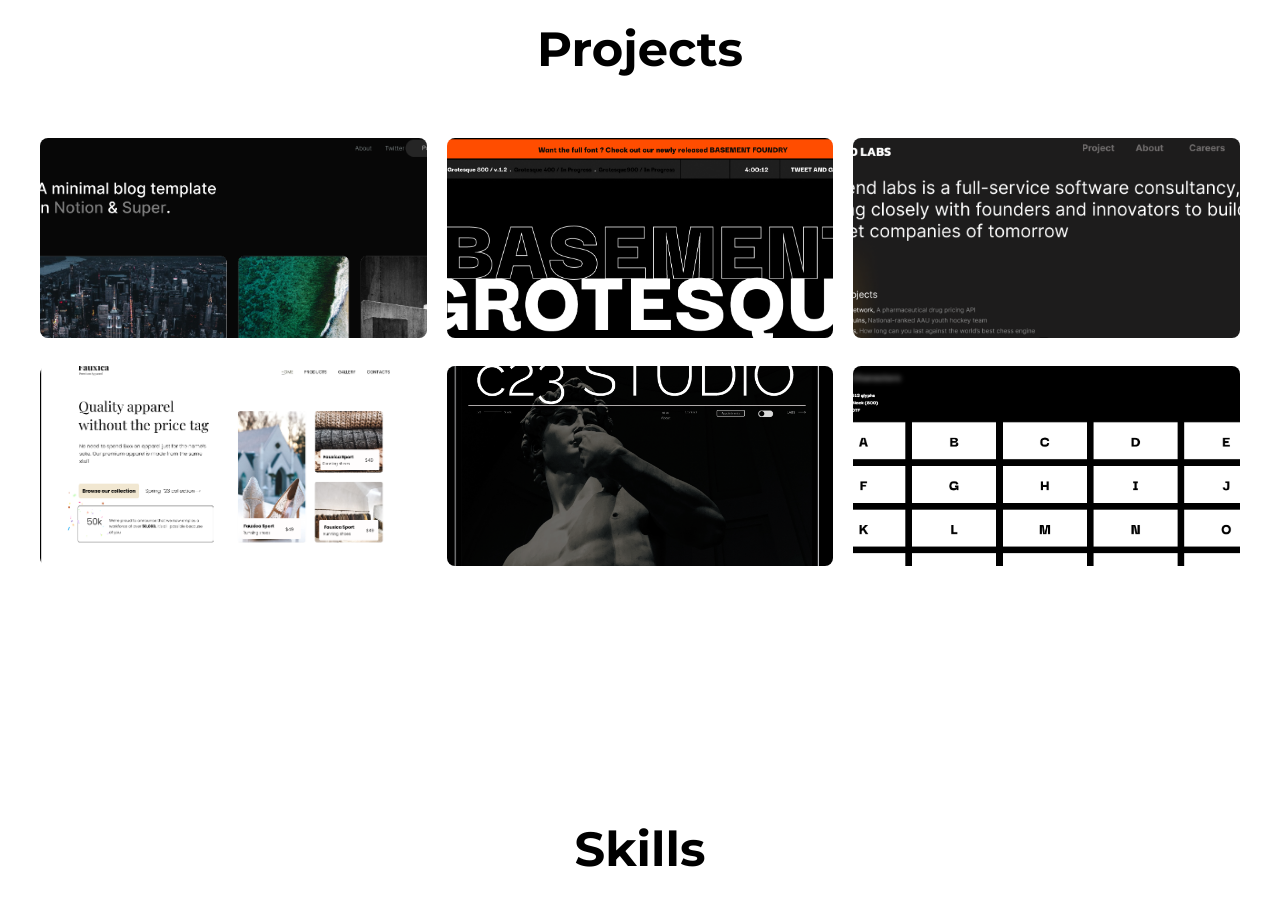
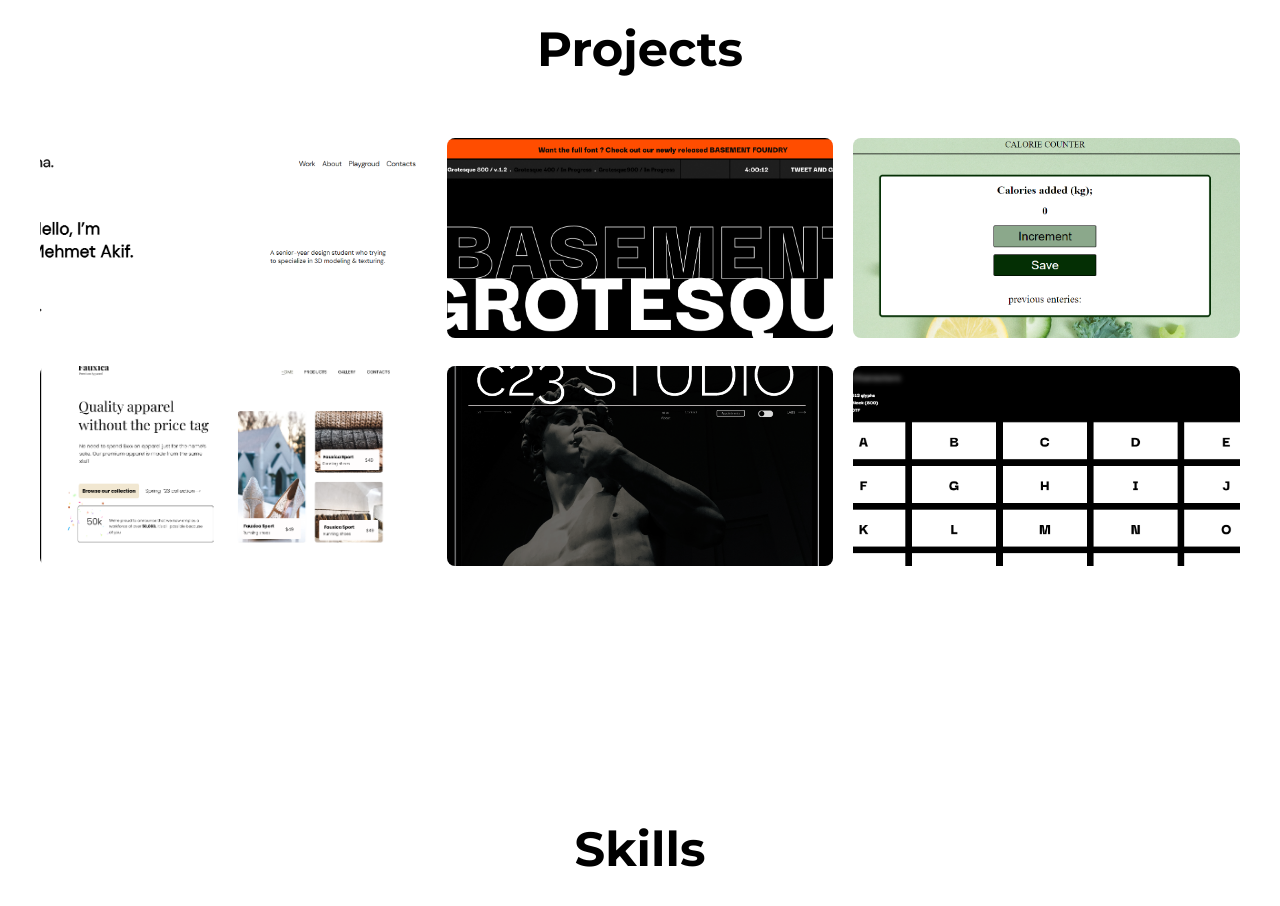
Before and after one commit to uxrecheal/Final-Project-STS-, a plain HTML site: page index.html in a window 1280 px wide. Shown: the part 820-1726 px from the top of the page. Drawn offline with Linux system fonts and the light colour scheme; a web font is replaced by a local one.

Commit message:
finished

```diff
--- a/index.html
+++ b/index.html
@@ -98,17 +98,17 @@
         <div class="bg2">
             <h2>Projects</h2>
             <div class="images">
-                <a href="https://www.figma.com/proto/UegmfGUIbbvSyPtvVJJ8Tv/Untitled?node-id=1-2" target="_blank"><img
-                        src="ora.PNG" alt="This is an image of Ora Website"></a>
+                <a href="https://github.com/uxrecheal/Build-Portfolio" target="_blank"><img
+                        src="ma web.PNG" alt="This is an image of Ora Website"></a>
                 <a href="https://www.figma.com/proto/NIBx1sbaF19PFlivgqDm5l/Untitled?node-id=4-69&starting-point-node-id=4%3A69"
                     target="_blank"><img src="basement.PNG" alt="This is an image of Basement Grotesque Website"></a>
-                <a href="https://www.figma.com/proto/UegmfGUIbbvSyPtvVJJ8Tv/Untitled?node-id=1-2" target="_blank"><img
-                        src="weekend labs.PNG" alt="This is an image of Weekendlabs Website"></a>
+                <a href="https://github.com/uxrecheal/All-assignments" target="_blank"><img
+                        src="calorie app.PNG" alt="This is an image of Weekendlabs Website"></a>
                 <a href="https://www.figma.com/proto/UQZM3c98WPOLwjRuuyAV1v/Untitled?node-id=1-2" target="_blank"><img
                         src="fauxica.PNG" alt="This is an image of fauxica Website"></a>
                 <a href="https://www.figma.com/proto/rFZ54vlu2BxLGfHWdOmgY0/Untitled?node-id=1-3&scaling=contain"
                     target="_blank"><img src="studio.PNG" alt="This is an image of C23 studio Website"></a>
-                <a href="file:///C:/Users/Racheal%20Etornam/Desktop/responsive%20assign/index.html" target="_blank"><img
+                <a href="https://github.com/uxrecheal/Responsive-Websites/blob/main/style.css" target="_blank"><img
                         src="grid study.PNG" alt="responsive grid study image"></a>
             </div>
         </div>
```
Also changed, not shown: calorie app.PNG (added), ma web.PNG (added).
